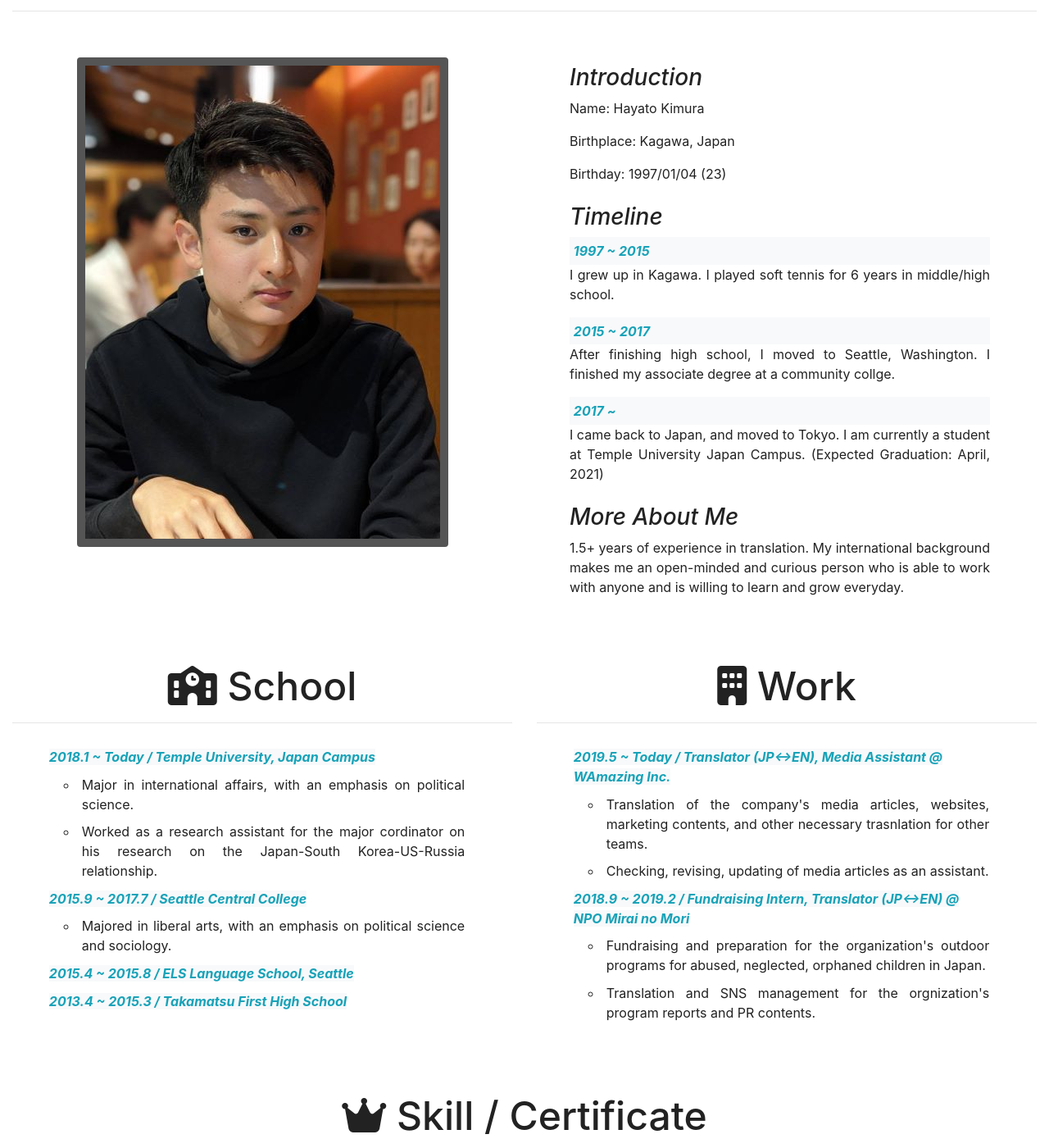
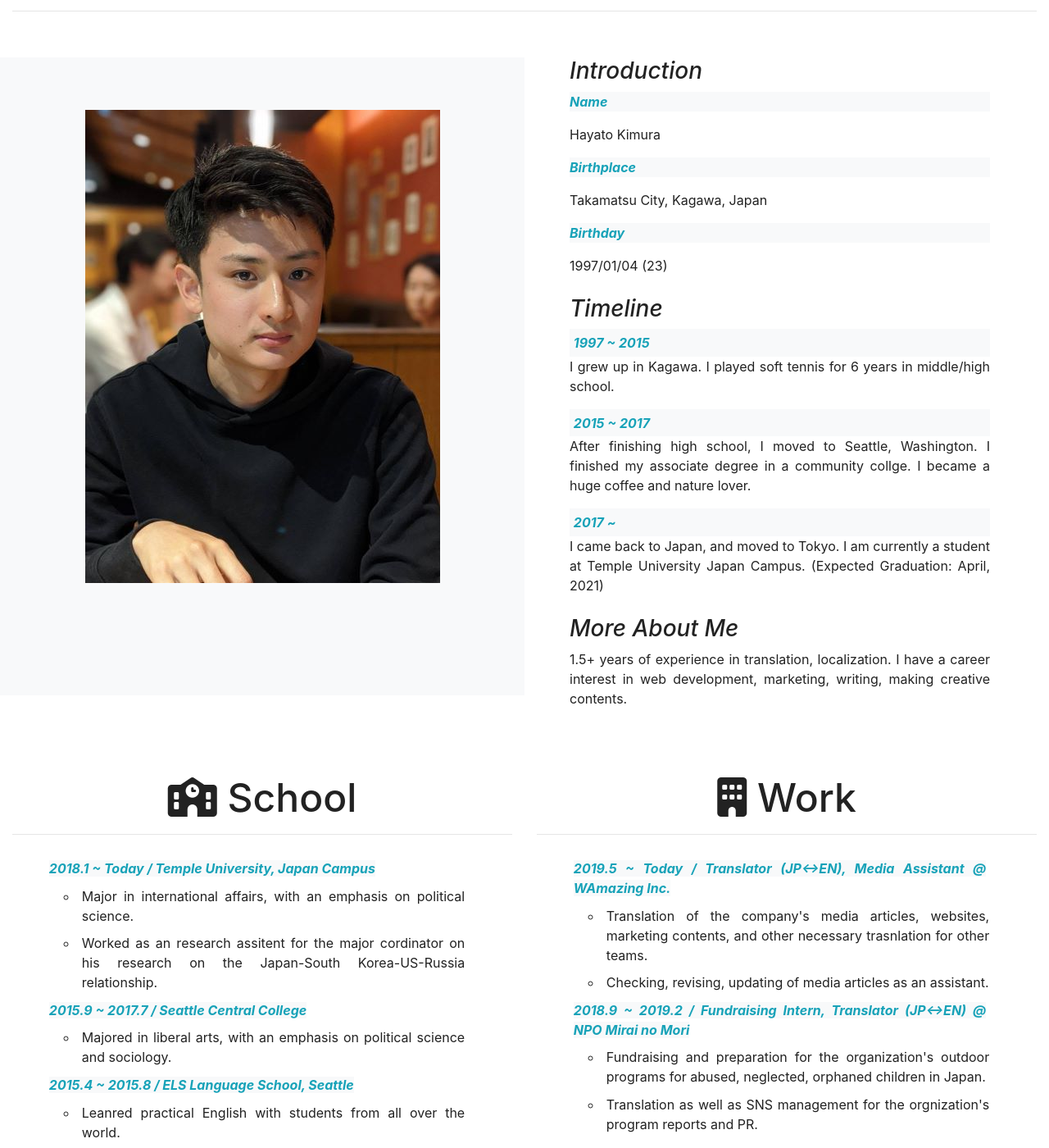
Before and after one commit to hayatomato-14/hayato-kimura, a plain HTML site: page index.html in a window 1280 px wide. Shown: the part 1111-2511 px from the top of the page at 82% size. Drawn offline with nearby package versions, Linux system fonts and the light colour scheme; some packages are replaced by stand-ins of ours; a script that the page names is missing.

Commit message:
Update index.html

```diff
--- a/index.html
+++ b/index.html
@@ -36,7 +36,7 @@
           </li>
           <li class="nav-item">
               <a class="nav-link" href="#connect">Connect</a>
-          </li><li class="nav-item">
+          </li><li class="nav-item-2">
               <a class="nav-link" href="index-ja.html">Language (JP)</a>
           </li>
         </ul>
@@ -72,7 +72,7 @@
         </div>
       </div>
       <div class="carousel-item">
-        <img src="img/top4.JPG">
+        <img src="img/top4.jpg">
         <div class="carousel-caption">
           <p><i>My Second Home, West Seattle. 2016.8.25</i></p>
         </div>
@@ -89,24 +89,29 @@
       </div>
     </div>
     <div class="row padding head-1">
-      <div class="col-lg-6">
-        <img class="profile-img img-fluid rounded mx-auto d-block" src="img/profile.jpg">
+      <div class="jumbotron jumbotron-fluid col-lg-6 bg-light">
+        <div class="container">
+        <img class="img-fluid mx-auto d-block" src="img/profile.jpg">
+        </div>
       </div>
       <div class="col-lg-6">
         <ul class="list-text text-justify">
-          <h3 class="head-1"><i>Introduction</i></h3>
-          <p>Name: Hayato Kimura</p>
-          <p>Birthplace: Kagawa, Japan</p>
-          <p>Birthday: 1997/01/04 (23)</p>
+          <h3><i>Introduction</i></h3>
+          <p class="text-info bg-light"><i><b>Name</b></i></p>
+          <p>Hayato Kimura</p>
+          <p class="text-info bg-light"><i><b>Birthplace</b></i></p>
+          <p>Takamatsu City, Kagawa, Japan</p>
+          <p class="text-info bg-light"><i><b>Birthday</b></i></p>
+          <p>1997/01/04 (23)</p>
           <h3 class="head-1"><i>Timeline</i></h3>
           <li class="text-info bg-light"><i>1997 ~ 2015</i></li>
           <p>I grew up in Kagawa. I played soft tennis for 6 years in middle/high school.</p>
           <li class="text-info bg-light"><i>2015 ~ 2017</i></li>
-          <p>After finishing high school, I moved to Seattle, Washington. I finished my associate degree at a community collge.</p>
+          <p>After finishing high school, I moved to Seattle, Washington. I finished my associate degree in a community collge. I became a huge coffee and nature lover.</p>
           <li class="text-info bg-light"><i>2017 ~</i></li>
           <p>I came back to Japan, and moved to Tokyo. I am currently a student at Temple University Japan Campus. (Expected Graduation: April, 2021) </p>
           <h3 class="head-1"><i>More About Me</i></h3>
-          <p>1.5+ years of experience in translation. My international background makes me an open-minded and curious person who is able to work with anyone and is willing to learn and grow everyday.</p>
+          <p>1.5+ years of experience in translation, localization. I have a career interest in web development, marketing, writing, making creative contents. </p>
         </ul>
       </div>
     </div>
@@ -118,33 +123,36 @@
     <div class="col-lg-6">
       <h1 class="display-4" id="school-work"><i class="fas fa-school"></i> School</h1>
       <hr>
-      <ul class="list-text text-left head-1">
+      <ul class="list-text text-justify head-1">
         <li><i><span class="text-info bg-light">2018.1 ~ Today / Temple University, Japan Campus</span></i></li>
           <ul class="school-text">
             <li>Major in international affairs, with an emphasis on political science.</li>
-            <li>Worked as a research assistant for the major cordinator on his research on the Japan-South Korea-US-Russia relationship.</li>
+            <li>Worked as an research assitent for the major cordinator on his research on the Japan-South Korea-US-Russia relationship.</li>
           </ul>
         <li><i><span class="text-info bg-light">2015.9 ~ 2017.7 / Seattle Central College</span></i></li>
           <ul class="school-text">
             <li>Majored in liberal arts, with an emphasis on political science and sociology.</li>
           </ul>
         <li><i><span class="text-info bg-light">2015.4 ~ 2015.8 / ELS Language School, Seattle</span></i></li>
+        <ul class="school-text">
+          <li>Leanred practical English with students from all over the world.</li>
+        </ul>
         <li><i><span class="text-info bg-light">2013.4 ~ 2015.3 / Takamatsu First High School</span></i></li>
       </ul>
     </div>
     <div class="col-lg-6">
       <h1 class="display-4"><i class="fas fa-building"></i> Work</h1>
       <hr>
-      <ul class="list-text text-left head-1">
+      <ul class="list-text text-justify head-1">
         <li><i><span class="text-info bg-light">2019.5 ~ Today / Translator (JP↔EN), Media Assistant @ WAmazing Inc.</span></i></li>
-          <ul class="work-text">
+          <ul class="school-text">
             <li>Translation of the company's media articles, websites, marketing contents, and other necessary trasnlation for other teams.</li>
             <li>Checking, revising, updating of media articles as an assistant.</li>
           </ul>
         <li><i><span class="text-info bg-light">2018.9 ~ 2019.2 / Fundraising Intern, Translator (JP↔EN) @ NPO Mirai no Mori</span></i></li>
           <ul class="work-text">
             <li>Fundraising and preparation for the organization's outdoor programs for abused, neglected, orphaned children in Japan.</li>
-            <li>Translation and SNS management for the orgnization's program reports and PR contents.</li>
+            <li>Translation as well as SNS management for the orgnization's program reports and PR.</li>
           </ul>
       </ul>
     </div>
@@ -213,7 +221,7 @@
     </div>
     <div class="col-md-4">
       <div class="card">
-          <img class="card-img-top" src="img/hobby2.JPG">
+          <img class="card-img-top" src="img/hobby2.jpg">
           <div class="card-body">
             <h4 class="card-title"><i class="fas fa-mug-hot"></i> Coffee</h4>
             <p class="card-text text-justify">Time to regain some weight ... I like a cup of coffee with sweets when I want to relax or focus. And I'm always down for exploring cafes and spending time there.</p>
```
